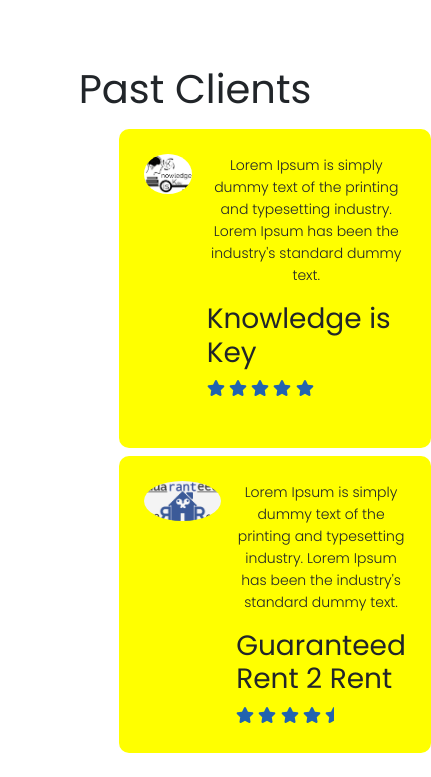
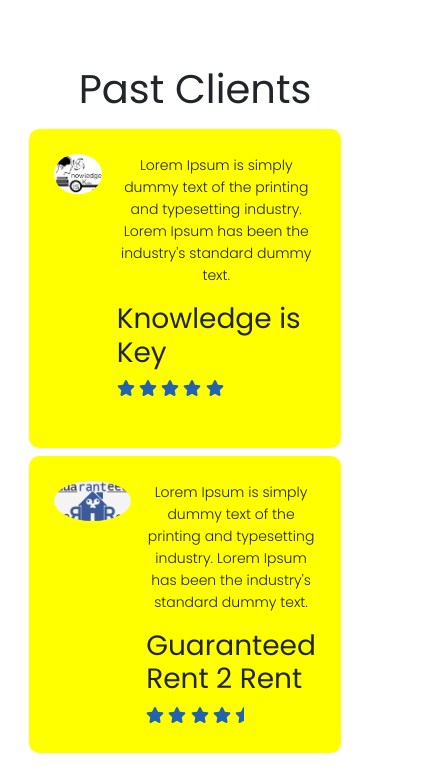
Before and after one commit to Tailor-MadeWebsites/TMW2.0, a plain HTML site: page index.html in a window 390 px wide. Shown: the part 4800-5577 px from the top of the page, 431 px wide, since content can reach past the window. Drawn offline with nearby package versions, Linux system fonts and the light colour scheme.

Commit message:
Add files via upload

```diff
--- a/css/style.css
+++ b/css/style.css
@@ -454,6 +454,8 @@ footer a{
 .sidenav {
 	padding-top: 15px;
 }
+
+
   .sidenav a {
   	font-size: 40px;
   	  padding: 8px 8px 8px 32px;
@@ -530,7 +532,10 @@ element.style {
 
 }
 
+.testimonials-col{
+	margin-left: -90px;
 
+}
 
 
 
```
